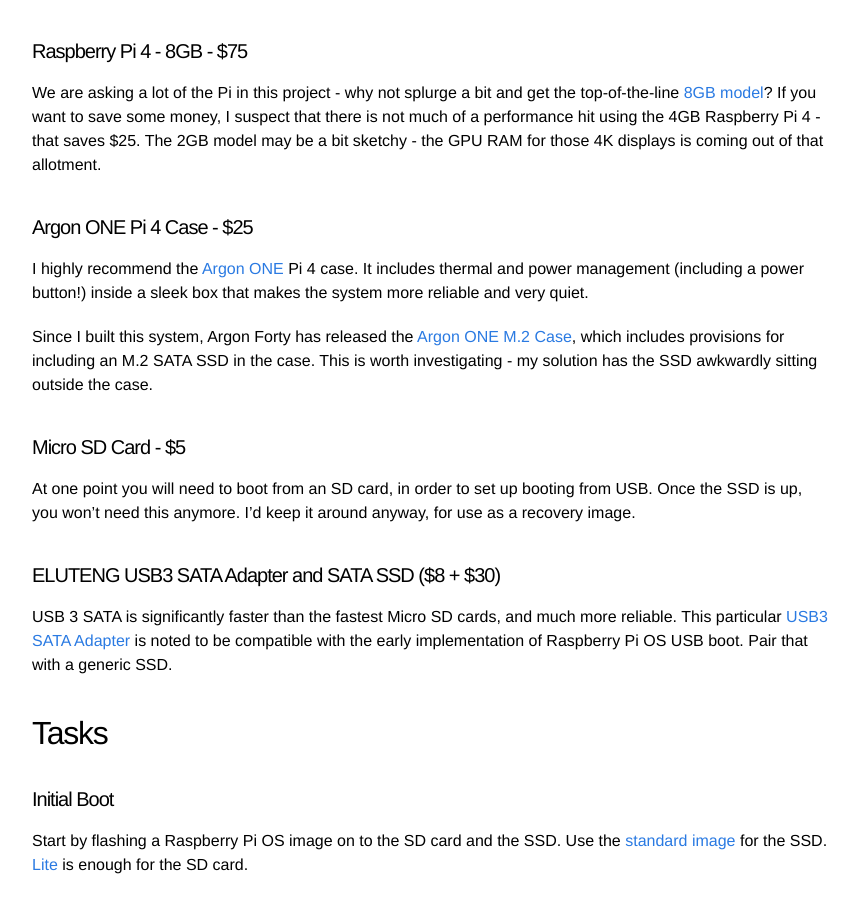
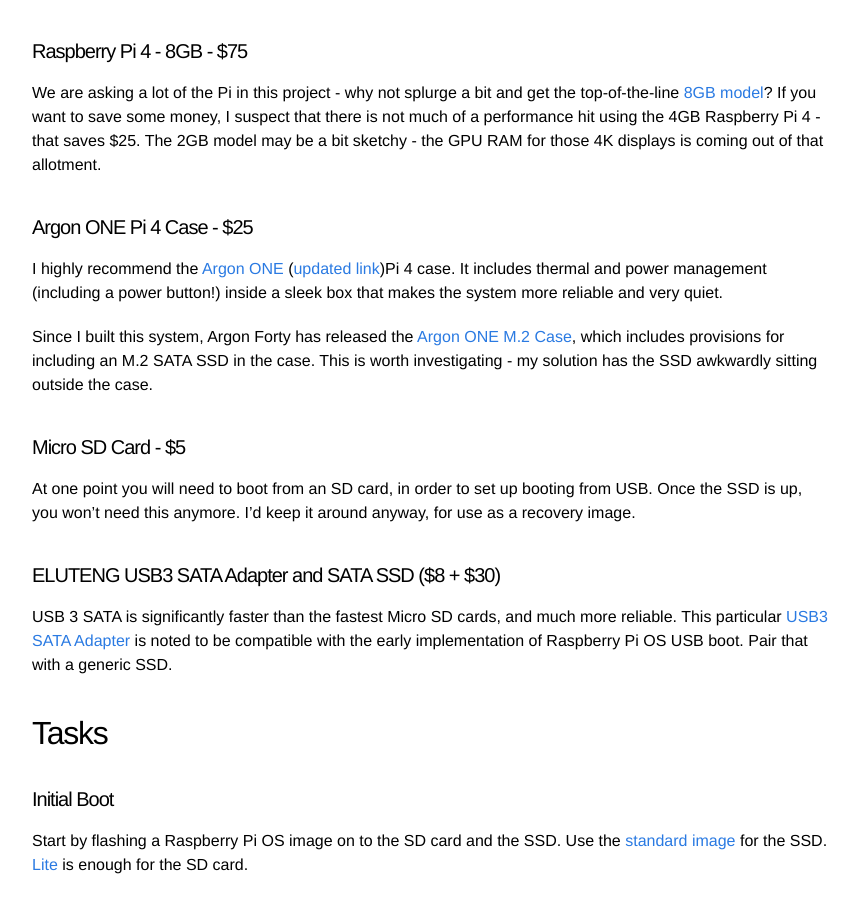
Before and after one commit to davesteele/davesteele.github.io, a Jekyll site: the page built from _posts/2020-10-20-building-a-raspberry-pi-desktop.markdown, in a window 1280 px wide and 900 px high, scrolled down 1281 px. Shown: the whole window, without its empty margins (208-1067 px from the left). Built offline with Jekyll 4.4.1, drawn with Linux system fonts in a browser that asks for light colours; comment, search, counter and statistics services are not loaded.

Commit message:
Add updated link for Argon ONE case

```diff
--- a/_posts/2020-10-20-building-a-raspberry-pi-desktop.markdown
+++ b/_posts/2020-10-20-building-a-raspberry-pi-desktop.markdown
@@ -32,7 +32,7 @@ We are asking a lot of the Pi in this project - why not splurge a bit and get th
 
 #### Argon ONE Pi 4 Case - $25
 
-I highly recommend the [Argon ONE](https://www.argon40.com/argon-one-raspberry-pi-4-case.html) Pi 4 case. It includes thermal and power management (including a power button!) inside a sleek box that makes the system more reliable and very quiet.
+I highly recommend the [Argon ONE](https://www.argon40.com/argon-one-raspberry-pi-4-case.html) ([updated link](https://www.argon40.com/argon-one-v-2-case-for-raspberry-pi-5.html))Pi 4 case. It includes thermal and power management (including a power button!) inside a sleek box that makes the system more reliable and very quiet.
 
 Since I built this system, Argon Forty has released the [Argon ONE M.2 Case](https://www.argon40.com/argon-one-m-2-case-for-raspberry-pi-4.html), which includes provisions for including an M.2 SATA SSD in the case. This is worth investigating - my solution has the SSD awkwardly sitting outside the case.
 
```
